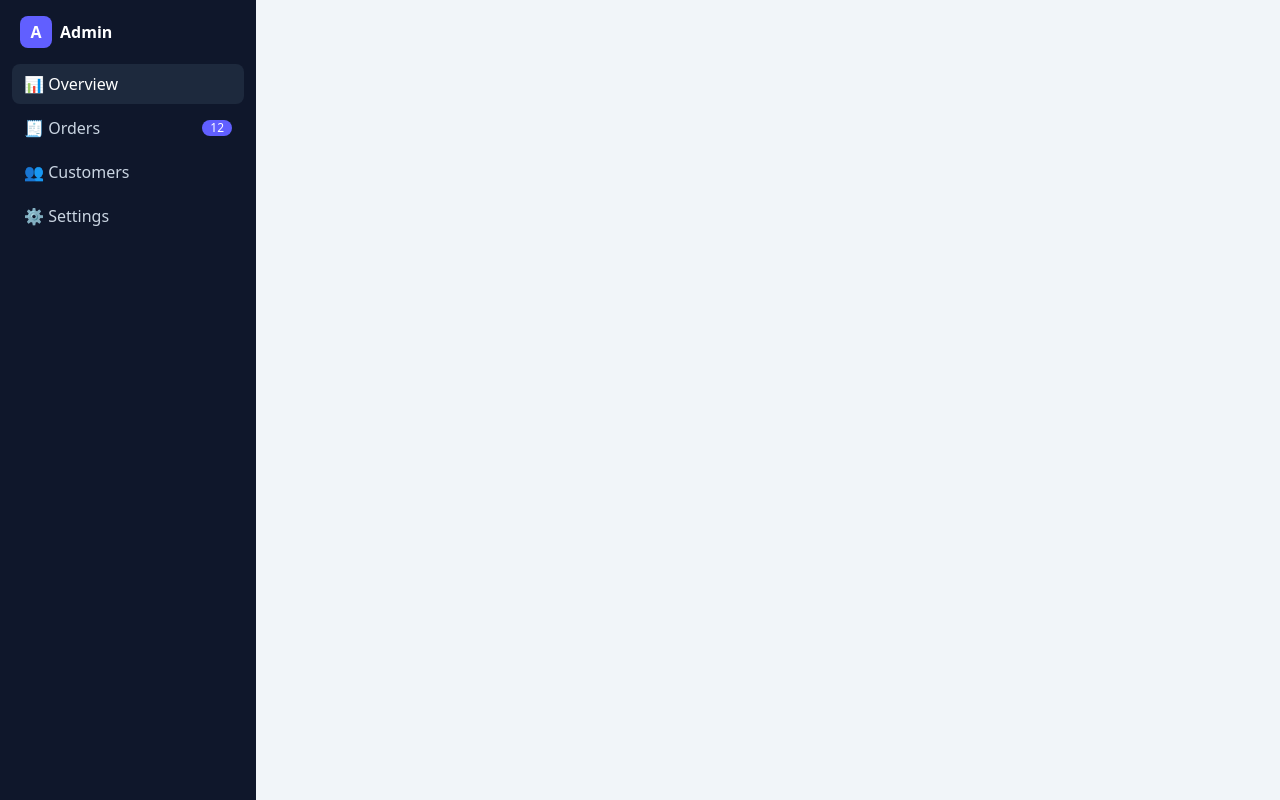
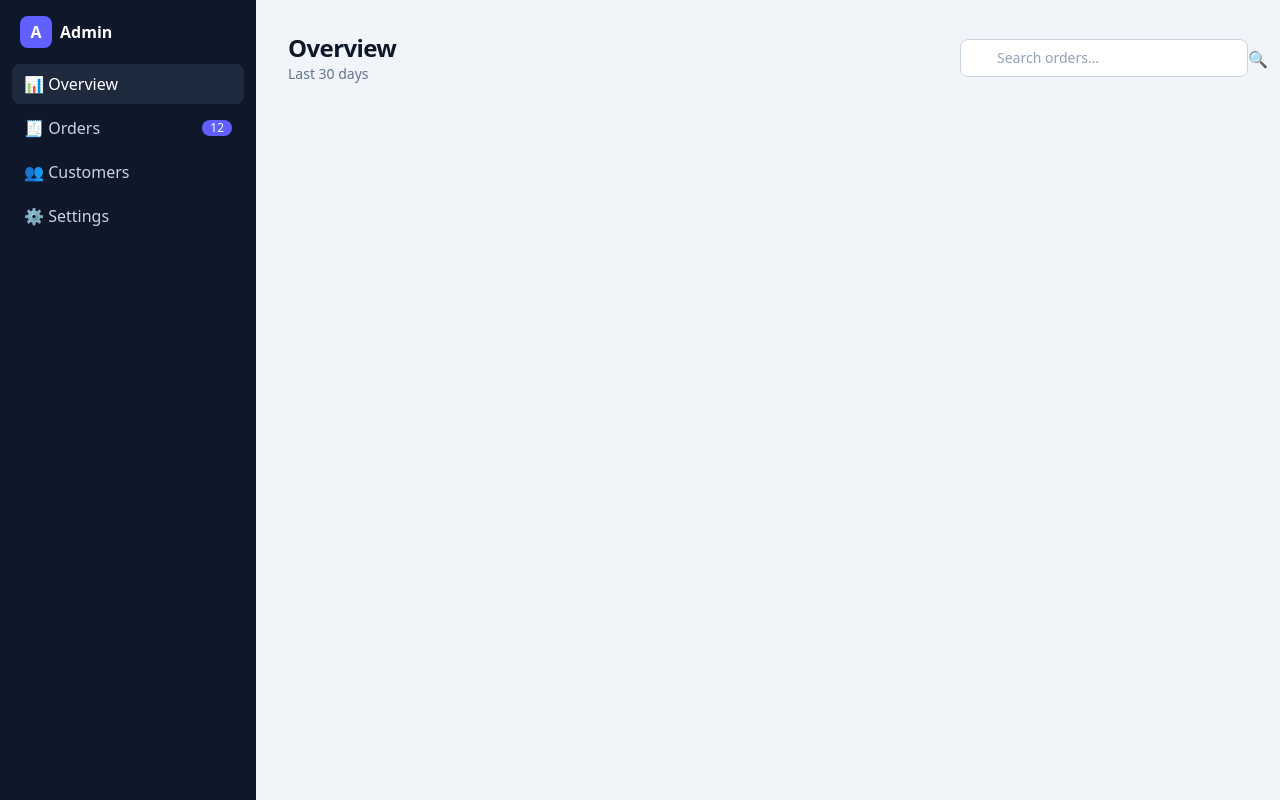
Before and after one commit to TahaSoumbate/admin-dashboard, a plain HTML site: page index.html in a window 1280 px wide. Drawn offline with nearby package versions, Linux system fonts and the light colour scheme.

Commit message:
create main header and style

```diff
--- a/index.html
+++ b/index.html
@@ -26,12 +26,32 @@
           </details>
         </div>
         <nav class="hidden space-y-1 px-3 lg:block">
-          <a href="" data-active class="flex items-center gap-3 rounded-lg px-3 py-2 hover:bg-slate-800 data-active:bg-slate-800 data-active:text-white">📊 Overview</a>
-          <a href="" class="flex items-center gap-3 rounded-lg px-3 py-2 hover:bg-slate-800">🧾 Orders <span class="ms-auto rounded-full bg-indigo-500 px-2 text-xs font-medium text-white">12</span></a>
+          <a
+            href=""
+            data-active
+            class="flex items-center gap-3 rounded-lg px-3 py-2 hover:bg-slate-800 data-active:bg-slate-800 data-active:text-white"
+            >📊 Overview</a
+          >
+          <a href="" class="flex items-center gap-3 rounded-lg px-3 py-2 hover:bg-slate-800"
+            >🧾 Orders <span class="ms-auto rounded-full bg-indigo-500 px-2 text-xs font-medium text-white">12</span></a
+          >
           <a href="" class="flex items-center gap-3 rounded-lg px-3 py-2 hover:bg-slate-800">👥 Customers</a>
           <a href="" class="flex items-center gap-3 rounded-lg px-3 py-2 hover:bg-slate-800">⚙️ Settings</a>
         </nav>
       </header>
+      <main class="flex-1 p-4 md:p-8">
+        <div class="flex flex-col gap-4 sm:flex-row sm:items-center sm:justify-between">
+          <div>
+            <h1 class="text-2xl font-bold tracking-tight">Overview</h1>
+            <p class="text-sm text-slate-500">Last 30 days</p>
+          </div>
+          <label for="" class="relative block sm:w-72">
+            <span class="sr-only">Search orders</span>
+            <input type="search" placeholder="Search orders…" class="w-full rounded-lg border border-slate-300 bg-white py-2 ps-9 pe-3 text-sm placeholder:text-slate-400 focus:border-indigo-500 focus:outline-hidden focus:ring-2 focus:ring-indigo-500/30 " />
+            <span class="absolute pointer-events-none inset-s-3 top-2 text-slate-400 " aria-hidden="true">🔍</span>
+          </label>
+        </div>
+      </main>
     </div>
   </body>
 </html>
```
